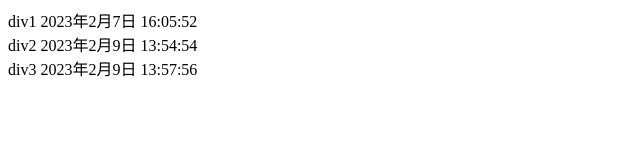
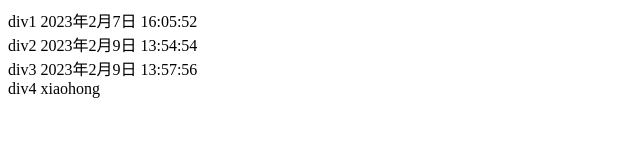
Before and after one commit to Li-Xue-Jian/web_20230130, a plain HTML site: page index.html in a window 1280 px wide. Shown: the whole page, without its empty margins (0-640 px from the left). Drawn offline with Linux system fonts and the light colour scheme.

Commit message:
div4 xiaohong

```diff
--- a/index.html
+++ b/index.html
@@ -8,5 +8,6 @@
 		<div>div1 2023年2月7日 16:05:52</div>
         <div>div2 2023年2月9日 13:54:54</div>
         <div>div3 2023年2月9日 13:57:56</div>
+        <div>div4 xiaohong</div>
 	</body>
 </html>
```
